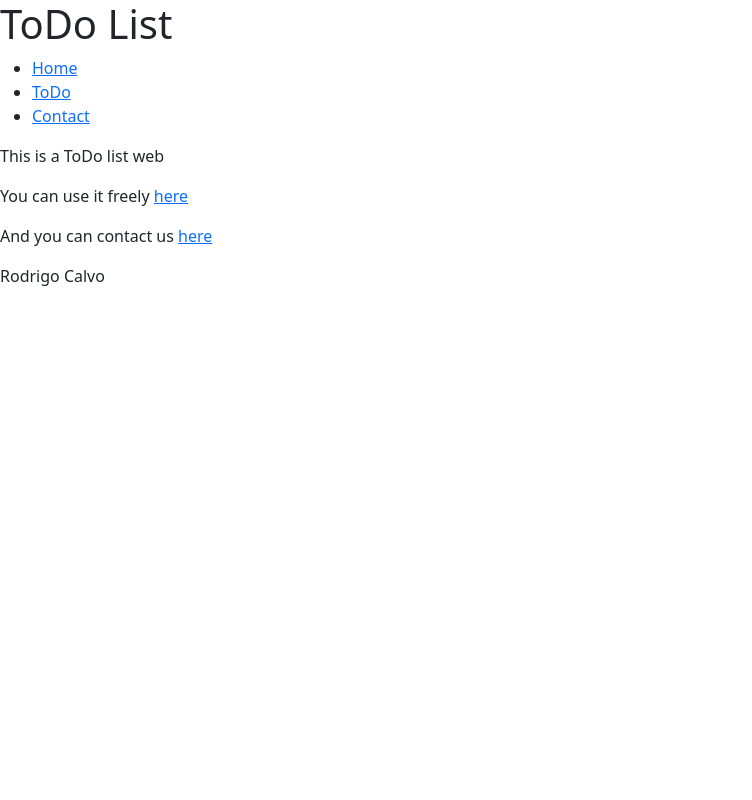
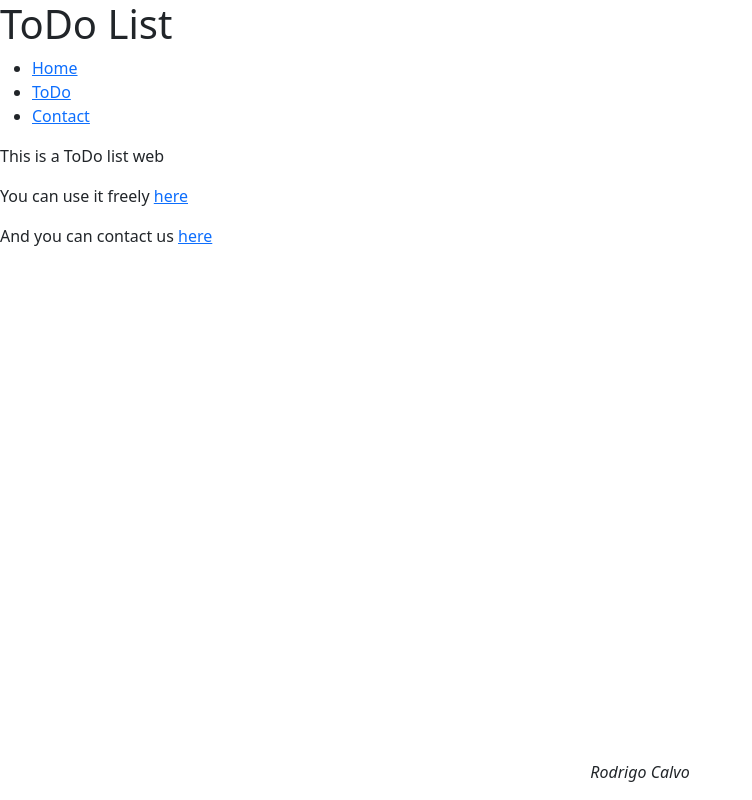
Before and after one commit to RodrigoCalvo/EX_Todo-List_React-Bootstrap, a React (Create React App) app: page / in a window 1280 px wide. Shown: the whole page, without its empty margins (0-752 px from the left). Built offline with nearby package versions, Linux system fonts and the light colour scheme.

Commit message:
Add footer styles: width, italic & center

```diff
--- a/src/components/footer.tsx
+++ b/src/components/footer.tsx
@@ -1,7 +1,10 @@
 export function Footer() {
   const template = (
-    <footer>
-      <address>Rodrigo Calvo</address>
+    <footer
+      style={{ maxWidth: '50rem', margin: 'auto' }}
+      className="fixed-bottom text-center"
+    >
+      <address className="fst-italic">Rodrigo Calvo</address>
     </footer>
   );
   return template;
```
